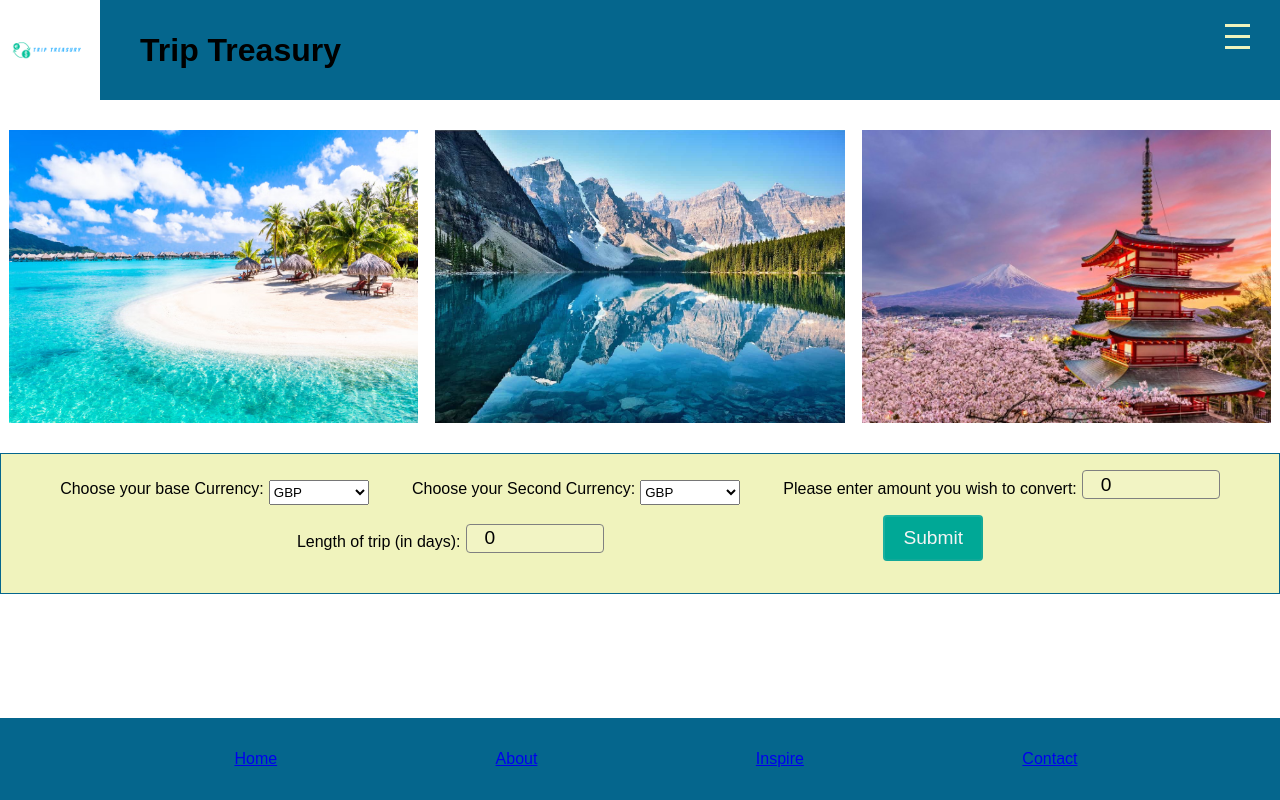
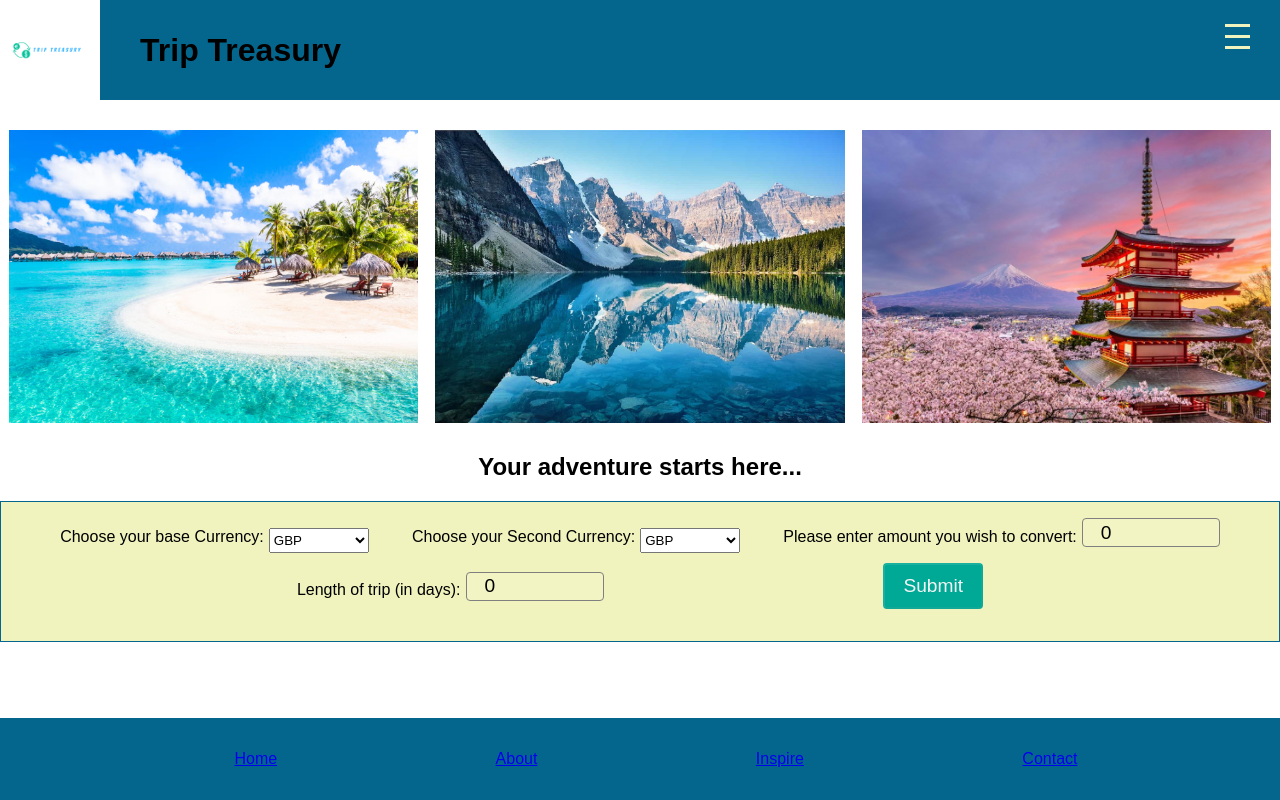
Before and after one commit to MaryamA123/TripTreasury, a React (Create React App) app in the folder budget_planner/: page / in a window 1280 px wide. Built offline with nearby package versions, Linux system fonts and the light colour scheme.

Commit message:
added some text to the homepage

```diff
--- a/budget_planner/src/pages/HomePage.css
+++ b/budget_planner/src/pages/HomePage.css
@@ -10,3 +10,7 @@
     margin-right: auto;
     width: 32%;
 }
+
+h2{
+   text-align: center;
+}
--- a/budget_planner/src/pages/HomePage.js
+++ b/budget_planner/src/pages/HomePage.js
@@ -16,6 +16,7 @@ function HomePage() {
       <img src={canada} alt="canada" className="holidayImages"/>
       <img src={japan} alt="japan" className="holidayImages"/>
       </div>
+      <h2>Your adventure starts here...</h2>
       <CurrencyForm />
       <Footer></Footer>
     </>
```
